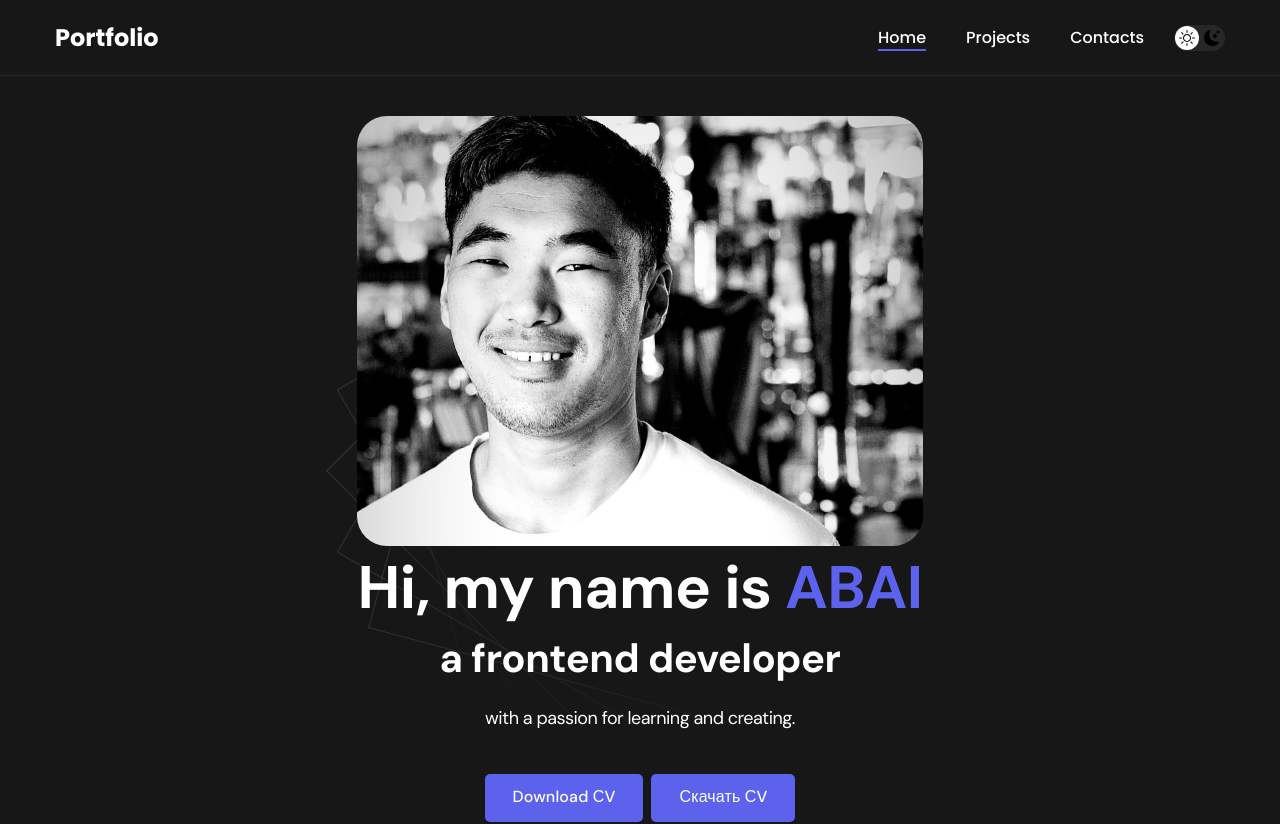
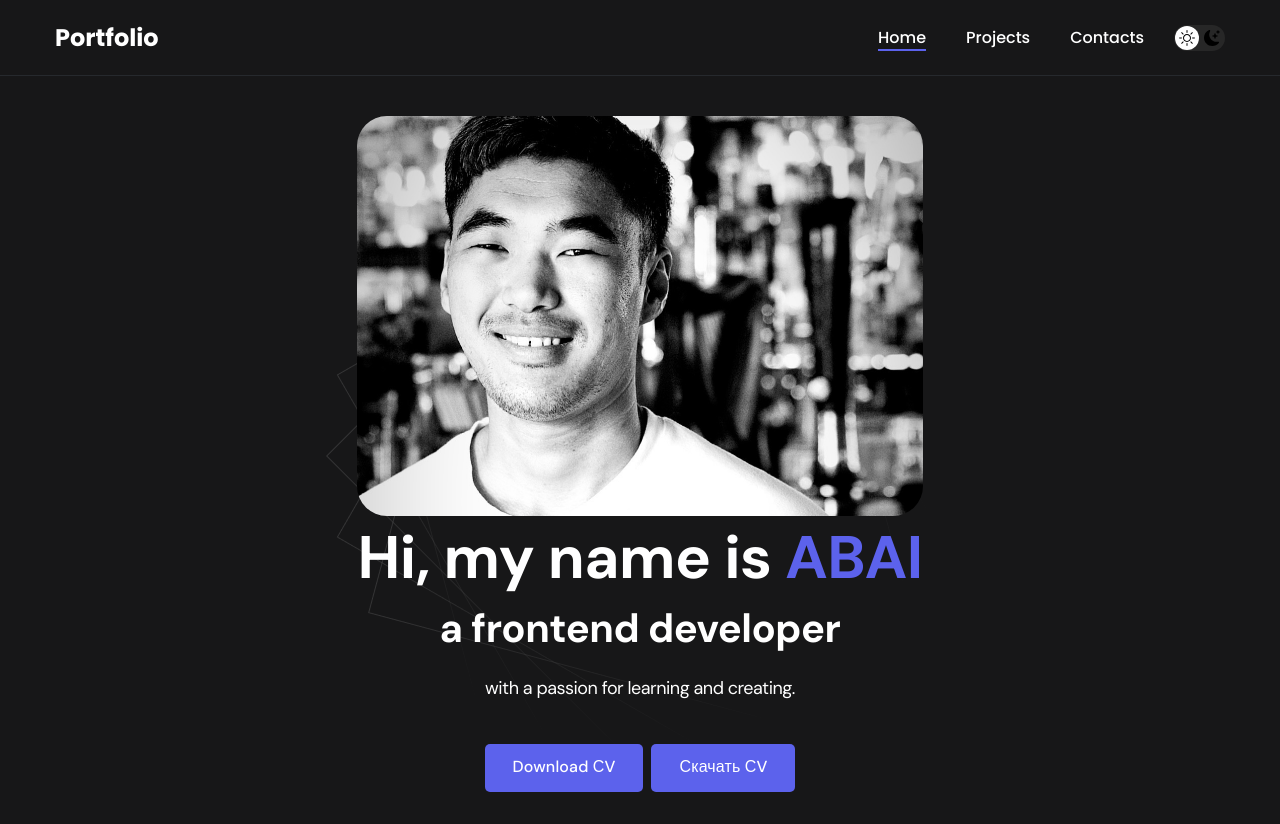
Before and after one commit to abaikb/CV-Me, a React (Create React App) app: page / in a window 1280 px wide. Shown: the top 824 px of the page. Built offline with nearby package versions, Linux system fonts and the light colour scheme.

Commit message:
error deploy

```diff
--- a/src/components/header/style.css
+++ b/src/components/header/style.css
@@ -51,7 +51,7 @@
 
 .photoMe {
 	width: 100%;
-	height: 430px;
+	height: 400px;
 	object-fit: cover;
 	border-radius: 30px;
 }
```
